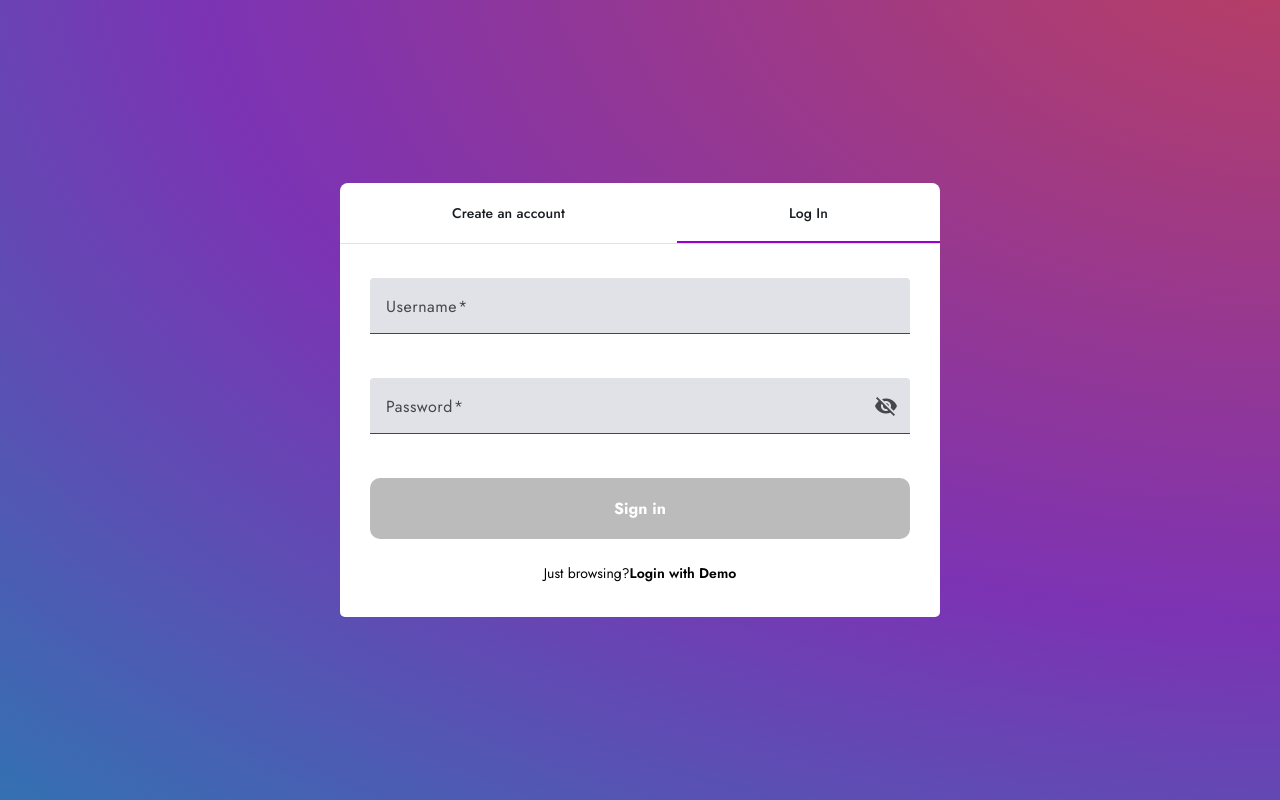
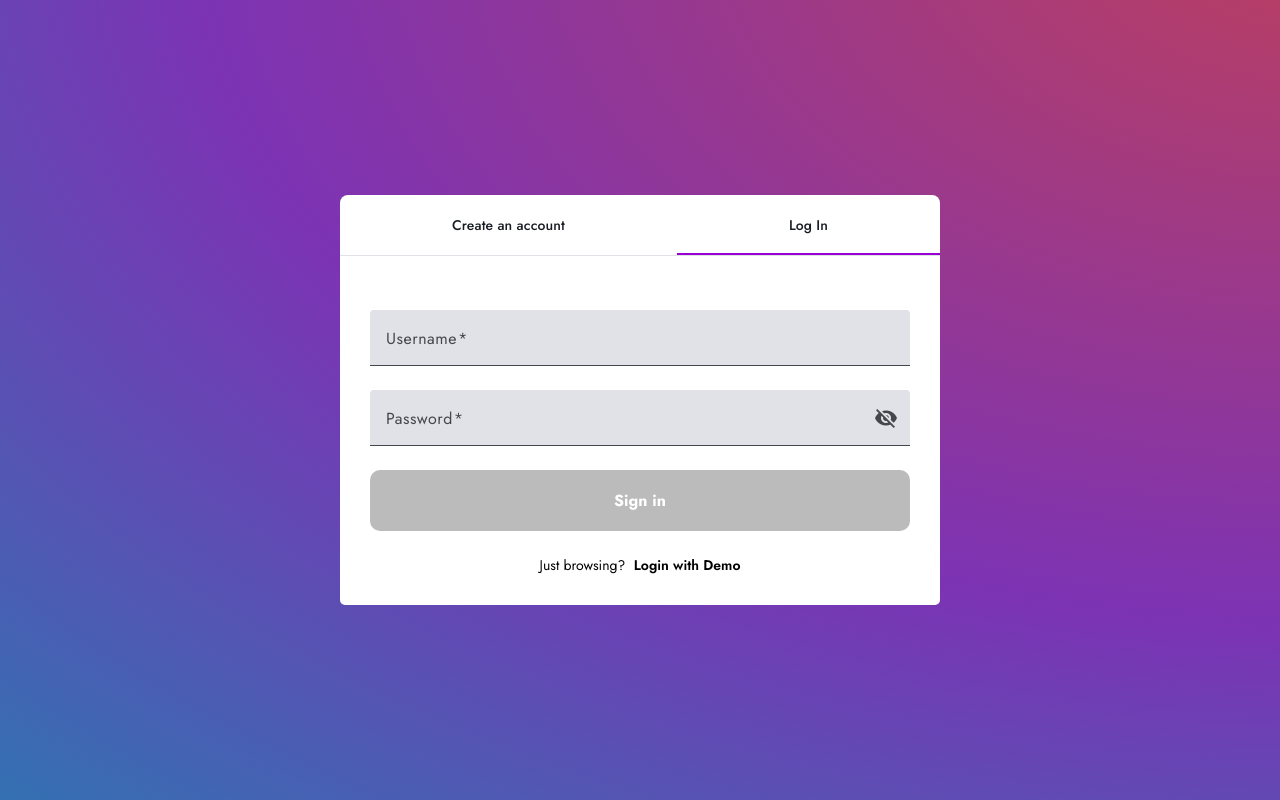
Before and after one commit to ellacmd/feedbackApp, an Angular app: page /auth in a window 1280 px wide. Built offline with nearby package versions, Linux system fonts and the light colour scheme.

Commit message:
add a catch all route

```diff
--- a/src/app/app.routes.ts
+++ b/src/app/app.routes.ts
@@ -37,4 +37,5 @@ export const routes: Routes = [
     component: EditFeedbackComponent,
     title: 'Edit Feedback',
   },
+  { path: '**', redirectTo: '', pathMatch: 'full' }
 ];
--- a/src/app/pages/auth/login/login/login.component.css
+++ b/src/app/pages/auth/login/login/login.component.css
@@ -3,13 +3,11 @@
   max-width: 600px;
   width: 100%;
   border-radius: 5px;
-  padding: 10px 30px;
+  padding: 30px;
 }
 
 mat-form-field {
   width: 100%;
-
-  margin-top: 24px;
 }
 
 button {
@@ -20,10 +18,9 @@ button {
   width: 100%;
   font-weight: 700;
   font-size: 16px;
-  margin-top: 24px;
- display: flex;
- justify-content: center;
- align-items: center;
+  display: flex;
+  justify-content: center;
+  align-items: center;
 }
 
 button:disabled {
@@ -34,7 +31,6 @@ button:disabled {
   text-align: center;
   font-size: 14px;
   margin-top: 24px;
-  margin-bottom: 24px;
   display: flex;
   align-items: center;
   justify-content: center;
@@ -46,3 +42,7 @@ button:disabled {
 .demo-login span:hover {
   text-decoration: underline;
 }
+
+.mat-mdc-form-field-subscript-wrapper{
+  display: none !important;
+}
--- a/src/app/pages/auth/login/login/login.component.html
+++ b/src/app/pages/auth/login/login/login.component.html
@@ -49,7 +49,7 @@
   </form>
 
   <p class="demo-login">
-    Just browsing?
+    Just browsing? &nbsp;
     <span *ngIf="!(demoLoading | async)" (click)="loginWithDemo()"
       >Login with Demo</span
     >
--- a/src/app/pages/auth/login/login/login.component.ts
+++ b/src/app/pages/auth/login/login/login.component.ts
@@ -1,5 +1,5 @@
 import { HttpErrorResponse } from '@angular/common/http';
-import { Component, inject } from '@angular/core';
+import { Component, ViewEncapsulation, inject } from '@angular/core';
 
 import { BehaviorSubject, finalize } from 'rxjs';
 import { AuthService } from '../../../../core/services/auth/auth.service';
@@ -28,9 +28,9 @@ import { MatSnackBar } from '@angular/material/snack-bar';
     MatFormField,
     MatInputModule,
   ],
-  standalone: true,
   templateUrl: './login.component.html',
   styleUrl: './login.component.css',
+  encapsulation: ViewEncapsulation.None,
 })
 export class LoginComponent {
   hidePassword = true;
@@ -84,7 +84,7 @@ export class LoginComponent {
   }
 
   loginWithDemo() {
-    this.demoLoading.next(true)
+    this.demoLoading.next(true);
     this.authService
       .login('anon101', '123')
       .pipe(finalize(() => this.demoLoading.next(false)))
--- a/src/app/pages/auth/signup/signup/signup.component.css
+++ b/src/app/pages/auth/signup/signup/signup.component.css
@@ -38,8 +38,11 @@ button:disabled {
 .name-field > div {
   width: 100%;
 }
+.mat-mdc-form-field-subscript-wrapper {
+  display: none !important;
+}
 
-@media (max-width:540px) {
+@media (max-width: 540px) {
   .name-field {
     flex-direction: column;
     gap: 0;
--- a/src/app/pages/auth/signup/signup/signup.component.ts
+++ b/src/app/pages/auth/signup/signup/signup.component.ts
@@ -1,4 +1,4 @@
-import { Component } from '@angular/core';
+import { Component, ViewEncapsulation } from '@angular/core';
 import {
   FormControl,
   FormGroup,
@@ -27,6 +27,7 @@ import { HttpErrorResponse } from '@angular/common/http';
   ],
   templateUrl: './signup.component.html',
   styleUrl: './signup.component.css',
+  encapsulation: ViewEncapsulation.None,
 })
 export class SignupComponent {
   hidePassword = true;
```
